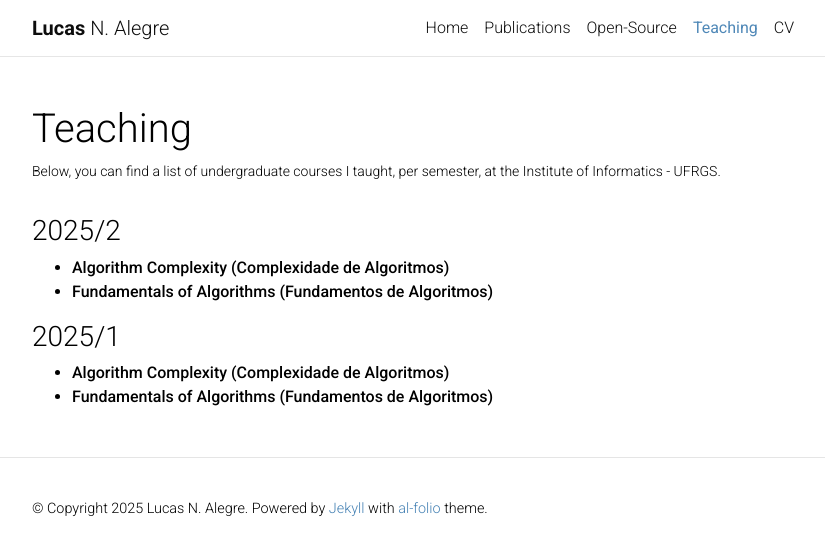
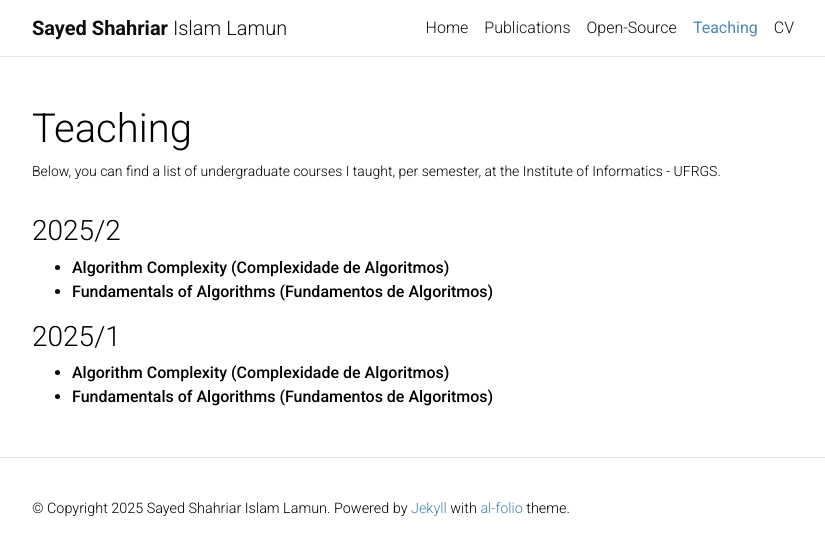
Before and after one commit to Lamun365/Lamun365.github.io, a Jekyll site: the page built from _pages/teaching.md, in a window 1280 px wide. Shown: the top 555 px of the page, without its empty margins (223-1048 px from the left). Built offline with Jekyll 4.4.1, drawn with Linux system fonts in a browser that asks for light colours; comment, search, counter and statistics services are not loaded; a style sheet for code colours, icons or effects is not loaded.

Commit message:
Update _config.yml

```diff
--- a/_config.yml
+++ b/_config.yml
@@ -3,12 +3,12 @@
 # -----------------------------------------------------------------------------
 
 title: blank # the website title (if blank, full name will be used instead)
-first_name: Lucas
-middle_name: N.
-last_name: Alegre
-email: lnalegre@inf.ufrgs.br
+first_name: Sayed Shahriar
+middle_name: Islam
+last_name: Lamun
+email: u2101093@student.cuet.ac.bd
 description: > # the ">" symbol means to ignore newlines until "footer_text:"
-   Lucas N. Alegre's web page.
+   Lamun's web page.
 footer_text: >
   Powered by <a href="https://jekyllrb.com/" target="_blank">Jekyll</a> with <a href="https://github.com/alshedivat/al-folio">al-folio</a> theme.
 keywords: reinforcement learning, transfer learning, multi-objective RL  # add your own keywords or leave empty
@@ -16,7 +16,7 @@
 lang: en # the language of your site (for example: en, fr, cn, ru, etc.)
 icon: favicon.ico # the emoji used as the favicon (alternatively, provide image name in /assets/img/)
 
-url: https://lucasalegre.github.io # the base hostname & protocol for your site
+url: https://Lamun365.github.io # the base hostname & protocol for your site
 baseurl:  # the subpath of your site, e.g. /blog/
 last_updated: false # set to true if you want to display last updated in the footer
 impressum_path:  # set to path to include impressum link in the footer, use the same path as permalink in a page, helps to conform with EU GDPR
@@ -69,21 +69,21 @@
 # Social integration
 # -----------------------------------------------------------------------------
 
-github_username: LucasAlegre # your GitHub user name
+github_username: Lamun365 # your GitHub user name
 gitlab_username: # your GitLab user name
-twitter_username: lnalegre # your Twitter handle
-bluesky_username: lnalegre.bsky.social
+twitter_username: ShahriarLamun # your Twitter handle
+bluesky_username: #
 mastodon_username: # your mastodon instance+username in the format instance.tld/@username
-linkedin_username: lucas-alegre-b80628127 # your LinkedIn user name
+linkedin_username: shahriarlamun # your LinkedIn user name
 telegram_username: # your Telegram user name
-scholar_userid: YZnEeJUAAAAJ # your Google Scholar ID
+scholar_userid: Ed7h-uMAAAAJ # your Google Scholar ID
 semanticscholar_id: # your Semantic Scholar ID
 whatsapp_number: # your WhatsApp number (full phone number in international format. Omit any zeroes, brackets, or dashes when adding the phone number in international format.)
-orcid_id: 0000-0001-5465-4390 # your ORCID ID
+orcid_id: 0009-0007-5704-381X # your ORCID ID
 medium_username: # your Medium username
 quora_username: # your Quora username
 publons_id: # your ID on Publons
-lattes_id: 8350276337206370 # your ID on Lattes (Brazilian Lattes CV)
+lattes_id: # your ID on Lattes (Brazilian Lattes CV)
 osf_id: # your OSF ID
 research_gate_profile: # your profile on ResearchGate
 scopus_id: # your profile on Scopus
```
